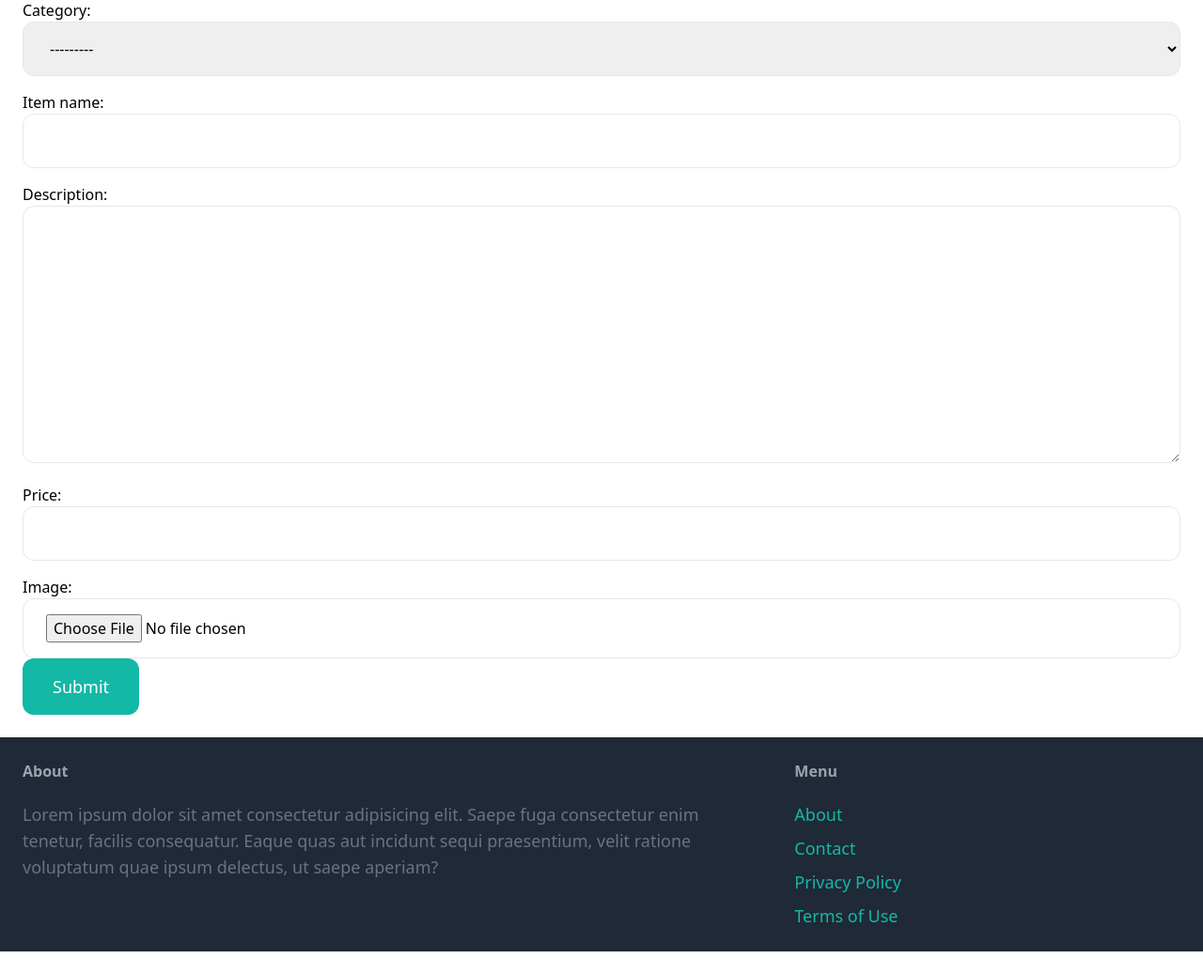
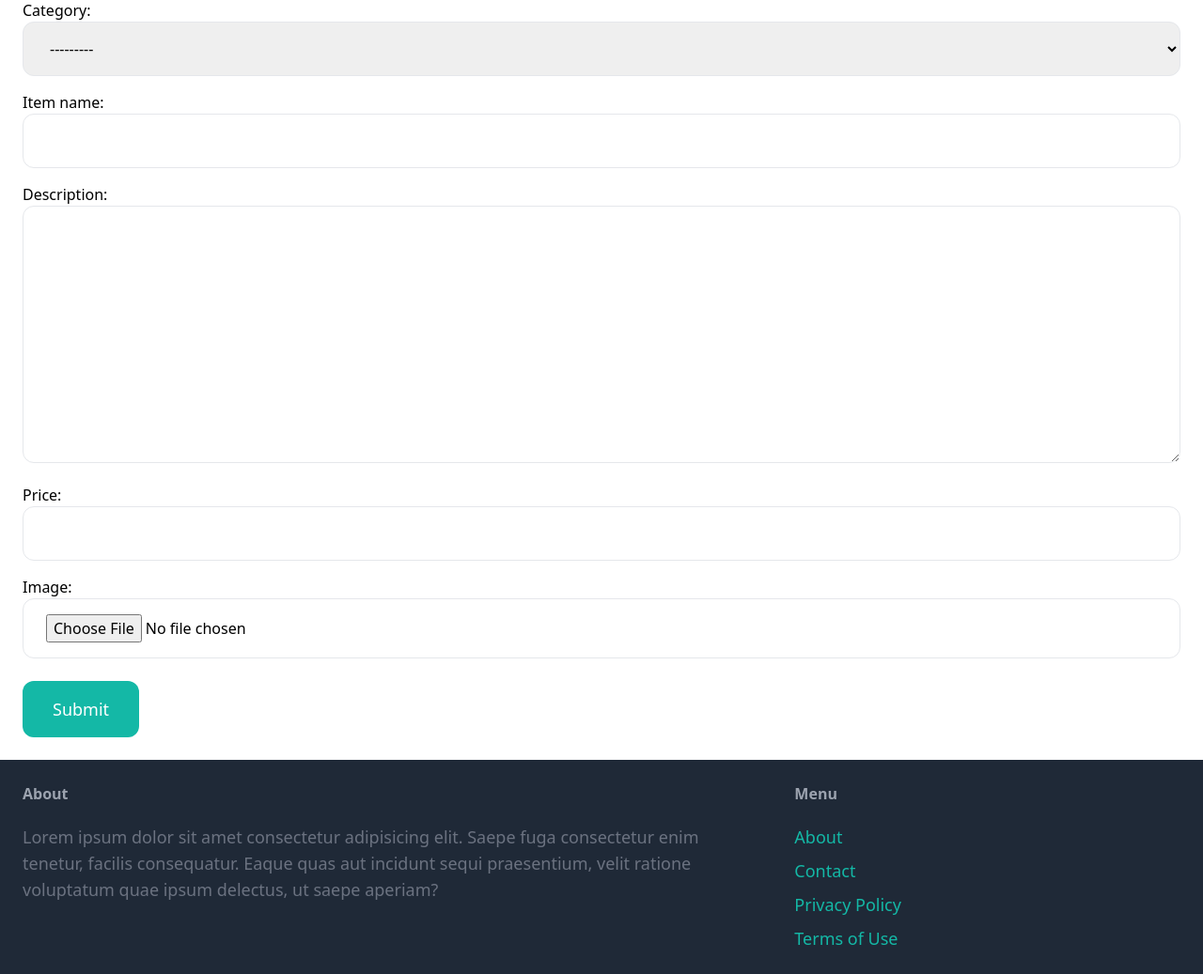
Before and after one commit to vperizes/online_marketplace, a Django app: page /items/new/ in a window 1280 px wide. Shown: the part 162-1199 px from the top of the page at 94% size. Before the commit the page ends 1175 px from the top, so only its background shows below. Run offline with Django 5.2, Linux system fonts and the light colour scheme; the visitor is signed in with stand-in values (Sample User, id 1); data that the repository does not hold is empty; some libraries are stand-ins or nearby versions.

Commit message:
fix button css

```diff
--- a/marketplace/item/templates/item/newitemform.html
+++ b/marketplace/item/templates/item/newitemform.html
@@ -22,7 +22,7 @@
         </div>
     {% endif %}
 
-    <button class="py-4 px-8 text-lg bg-teal-500 hover:bg-teal-700 rounded-xl text-white">Submit</button>
+    <button class="mt-6 py-4 px-8 text-lg bg-teal-500 hover:bg-teal-700 rounded-xl text-white">Submit</button>
 
 </form>
 
```
